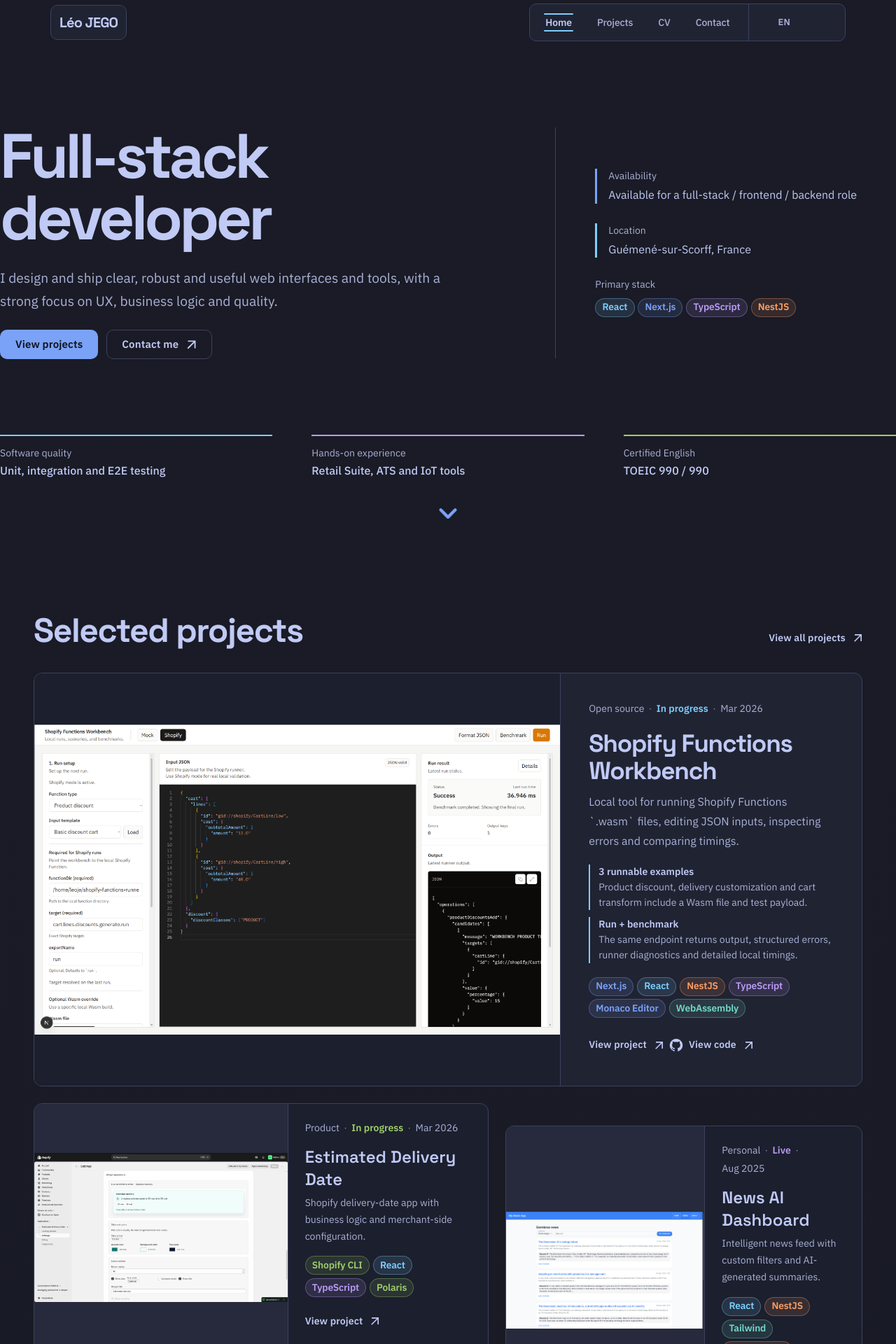
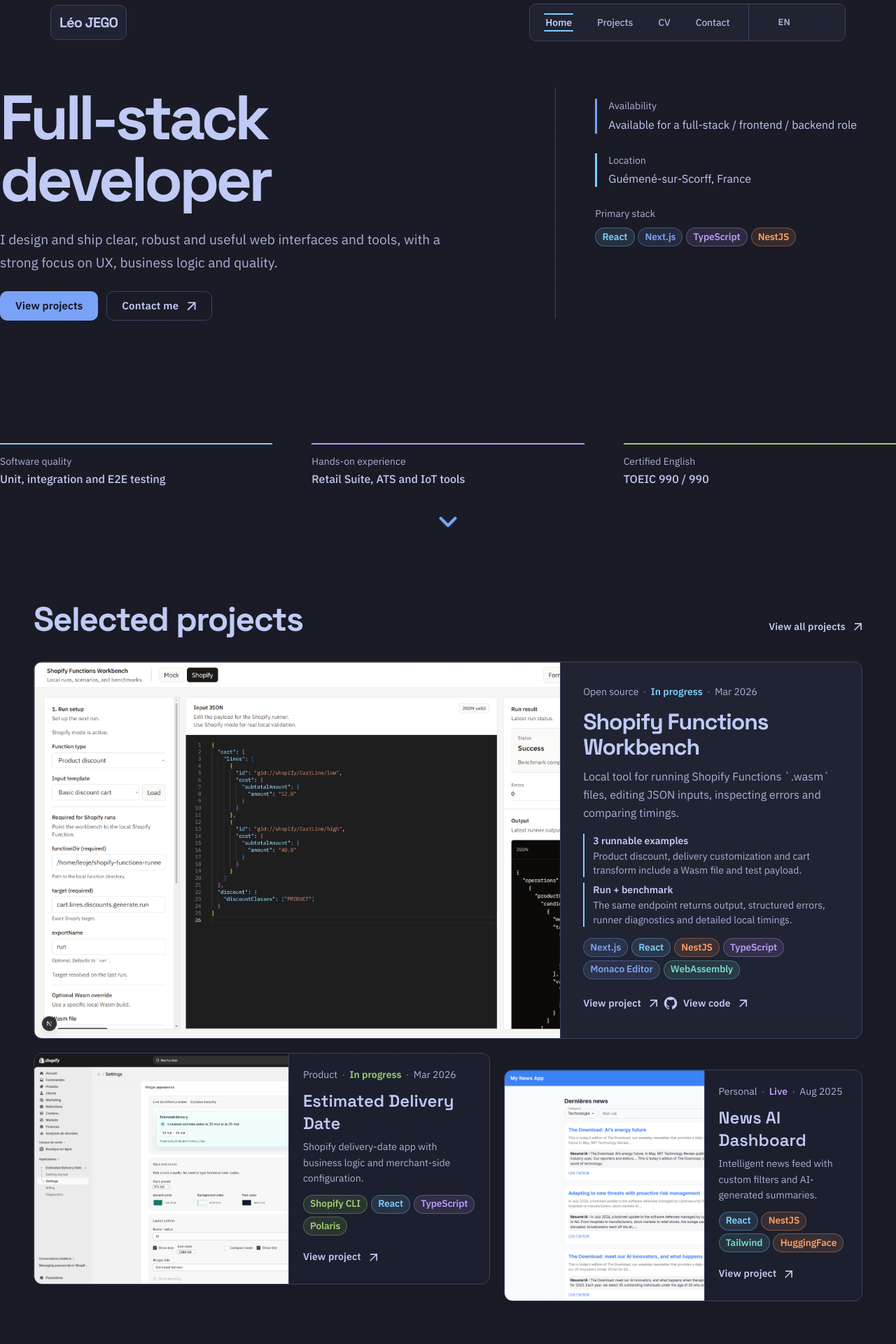
Before and after one commit to Kelkunx/Portfolio, a Next.js app: page / in a window 1280 px wide. Shown: the top 1920 px of the page at 70% size. Built offline with nearby package versions, Linux system fonts and the light colour scheme; no server answers; some icons are missing.

Commit message:
petites corrections homepage

```diff
--- a/src/components/FeaturedProjectsSection.tsx
+++ b/src/components/FeaturedProjectsSection.tsx
@@ -71,7 +71,7 @@
       fill
       sizes={sizes}
       unoptimized={skipOptimization}
-      style={{ objectFit: 'contain' }}
+      style={{ objectFit: 'cover', objectPosition: 'top left' }}
     />
   );
 }
@@ -98,7 +98,7 @@
         sx={{
           position: 'relative',
           aspectRatio: { xs: '2453 / 1448', lg: 'auto' },
-          minHeight: { lg: 430 },
+          minHeight: { lg: 380 },
           overflow: 'hidden',
           borderBottom: { xs: '1px solid var(--border)', lg: 0 },
           borderRight: { lg: '1px solid var(--border)' },
@@ -115,7 +115,7 @@
         />
       </Box>
 
-      <Stack spacing={2.5} justifyContent="center" sx={{ p: { xs: 3, md: 4, lg: 5 }, minWidth: 0 }}>
+      <Stack spacing={2} justifyContent="center" sx={{ p: { xs: 2.5, md: 3, lg: 4 }, minWidth: 0 }}>
         <ProjectMetadata project={project} locale={locale} tone="var(--cyan)" />
 
         <Box>
@@ -125,7 +125,7 @@
               color: 'var(--text)',
               mb: 1.25,
               fontFamily: 'var(--font-display)',
-              fontSize: { xs: '1.8rem', lg: '2.2rem' },
+              fontSize: { xs: '1.75rem', lg: '2rem' },
               fontWeight: 700,
               lineHeight: 1.12,
               letterSpacing: '-0.035em',
@@ -133,18 +133,18 @@
           >
             {project.title}
           </Typography>
-          <Typography variant="body1" sx={{ color: 'var(--text-2)', lineHeight: 1.75 }}>
+          <Typography variant="body1" sx={{ color: 'var(--text-2)', lineHeight: 1.65 }}>
             {project.short}
           </Typography>
         </Box>
 
-        <Stack component="ul" spacing={1.25} sx={{ p: 0, m: 0, listStyle: 'none' }}>
+        <Stack component="ul" spacing={1} sx={{ p: 0, m: 0, listStyle: 'none' }}>
           {project.highlights.slice(0, 2).map((highlight) => (
             <Box key={`${highlight.value}-${highlight.label}`} component="li" sx={{ borderLeft: '2px solid var(--cyan)', pl: 1.5 }}>
               <Typography variant="body2" sx={{ color: 'var(--text)', fontWeight: 600, mb: 0.25 }}>
                 {highlight.value}
               </Typography>
-              <Typography variant="body2" sx={{ color: 'var(--text-2)', lineHeight: 1.55 }}>
+              <Typography variant="body2" sx={{ color: 'var(--text-2)', lineHeight: 1.45 }}>
                 {highlight.label}
               </Typography>
             </Box>
@@ -200,7 +200,7 @@
       sx={{
         display: 'grid',
         gridTemplateColumns: { xs: '1fr', sm: 'minmax(0, 1.12fr) minmax(220px, 0.88fr)' },
-        minHeight: { sm: 300 },
+        minHeight: { sm: 260 },
         overflow: 'hidden',
         border: '1px solid var(--border)',
         borderRadius: 'var(--radius-md)',
@@ -217,7 +217,7 @@
         sx={{
           position: 'relative',
           aspectRatio: { xs: '2453 / 1448', sm: 'auto' },
-          minHeight: { sm: 280 },
+          minHeight: { sm: 240 },
           overflow: 'hidden',
           borderBottom: { xs: '1px solid var(--border)', sm: 0 },
           borderRight: { sm: '1px solid var(--border)' },
@@ -234,13 +234,13 @@
         />
       </Box>
 
-      <Stack spacing={2} justifyContent="center" sx={{ p: { xs: 2.5, lg: 3 }, minWidth: 0 }}>
+      <Stack spacing={1.5} justifyContent="center" sx={{ p: 2.5, minWidth: 0 }}>
         <ProjectMetadata project={project} locale={locale} tone={tone.color} />
         <Box>
           <Typography component="h3" variant="h5" sx={{ color: 'var(--text)', mb: 0.75 }}>
             {project.title}
           </Typography>
-          <Typography variant="body2" sx={{ color: 'var(--text-2)', lineHeight: 1.7 }}>
+          <Typography variant="body2" sx={{ color: 'var(--text-2)', lineHeight: 1.6 }}>
             {project.short}
           </Typography>
         </Box>
@@ -264,7 +264,7 @@
   const [spotlightProject, ...secondaryProjects] = getFeaturedProjects(locale, 3);
 
   return (
-    <Box component="section" id="home-sections-start" sx={{ py: { xs: 8, md: 11 }, scrollMarginTop: '96px' }}>
+    <Box component="section" id="home-sections-start" sx={{ py: { xs: 8, md: 9 }, scrollMarginTop: '96px' }}>
       <SiteContainer>
         <Stack
           direction={{ xs: 'column', sm: 'row' }}
@@ -287,19 +287,19 @@
           </Button>
         </Stack>
 
-        <Stack spacing={3}>
+        <Stack spacing={2.5}>
           {spotlightProject && <SpotlightProject project={spotlightProject} locale={locale} />}
 
           <Box
             sx={{
               display: 'grid',
               gridTemplateColumns: { xs: '1fr', lg: 'minmax(0, 1.12fr) minmax(0, 0.88fr)' },
-              gap: 3,
+              gap: 2.5,
               alignItems: 'start',
             }}
           >
             {secondaryProjects.map((project, index) => (
-              <Box key={project.slug} sx={{ mt: { lg: index === 1 ? 4 : 0 } }}>
+              <Box key={project.slug} sx={{ mt: { lg: index === 1 ? 3 : 0 } }}>
                 <SecondaryProject project={project} locale={locale} index={index} />
               </Box>
             ))}
--- a/src/components/HeroSection.tsx
+++ b/src/components/HeroSection.tsx
@@ -32,15 +32,15 @@
           display: 'flex',
           flex: 1,
           flexDirection: 'column',
-          py: { xs: 5, md: 4 },
+          py: { xs: 4, md: 2.5 },
         }}
       >
         <Grid
           container
           columnSpacing={{ md: 7, lg: 10 }}
           rowSpacing={{ xs: 5, md: 0 }}
-          alignItems="center"
-          sx={{ flex: 1 }}
+          alignItems="flex-start"
+          sx={{ flex: 1, pt: { md: 4, lg: 5 } }}
         >
           <Grid size={{ xs: 12, md: 7 }}>
             <Stack spacing={{ xs: 2.5, md: 3 }} sx={{ maxWidth: 790 }}>
@@ -93,7 +93,7 @@
                 pb: { md: 2 },
                 pl: { md: 6, lg: 7 },
                 minHeight: { md: 330 },
-                justifyContent: 'center',
+                justifyContent: 'flex-start',
               }}
             >
               <Box sx={{ borderLeft: '3px solid var(--blue)', pl: 2 }}>
--- a/src/components/SkillsSection.tsx
+++ b/src/components/SkillsSection.tsx
@@ -90,8 +90,9 @@
                   columnGap: { xs: 1.5, md: 3 },
                   rowGap: { xs: 1.25, md: 0 },
                   alignItems: 'center',
-                  width: { lg: isOffset ? 'calc(100% - 64px)' : '100%' },
+                  width: { lg: 'calc(100% - 64px)' },
                   ml: { lg: isOffset ? 8 : 0 },
+                  mr: { lg: isOffset ? 0 : 8 },
                   px: { xs: 1, md: 2 },
                   py: { xs: 2.5, md: 2.75 },
                   borderTop: '1px solid var(--border)',
```
